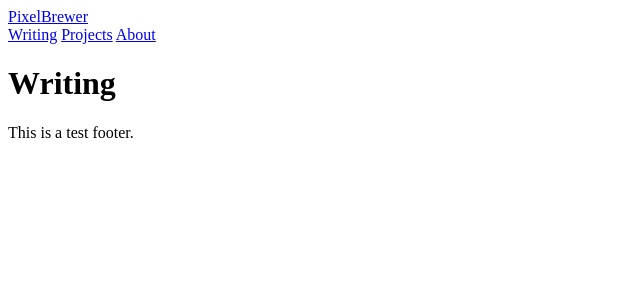
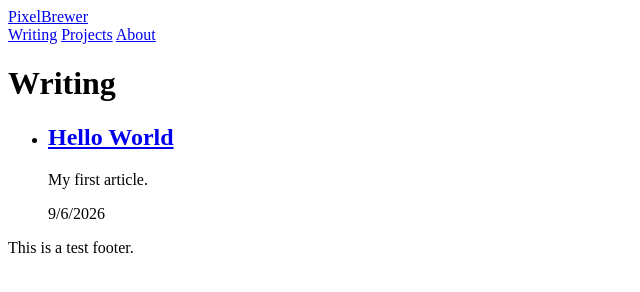
Before and after one commit to PixelBrewer/pixel-brewer-studios, an Astro site in the folder web/: page /writing in a window 1280 px wide. Shown: the whole page, without its empty margins (0-640 px from the left). Built offline with nearby package versions, Linux system fonts and the light colour scheme; Astro itself is replaced by a stand-in of ours.

Commit message:
Adding structure to writing and adding link to slug.

```diff
--- a/web/src/content.config.ts
+++ b/web/src/content.config.ts
@@ -1,8 +1,6 @@
 import { defineCollection } from "astro:content";
 import { glob } from "astro/loaders";
 import { z } from "astro/zod";
-
-
 
 const writing = defineCollection({
   loader: glob({
--- a/web/src/content/writing/hello-world.md
+++ b/web/src/content/writing/hello-world.md
@@ -1,9 +1,7 @@
 ---
-title: "Hello world"
+title: "Hello World"
 description: "My first article."
 published: 2026-09-06
 ---
 
-# Testing
-
 This is a test article.
--- a/web/src/pages/writing/index.astro
+++ b/web/src/pages/writing/index.astro
@@ -1,7 +1,24 @@
 ---
-import BaseLayout from "../../layouts/base-layout.astro"
+import { getCollection } from "astro:content";
+import BaseLayout from "../../layouts/base-layout.astro";
+
+const posts = (await getCollection("writing")).sort((a,b) => b.data.published.getTime() - a.data.published.getTime());
 ---
 
 <BaseLayout title="Writing | PixelBrewer">
   <h1>Writing</h1>
+
+  <ul>
+    {
+      posts.map((post) => (
+        <li>
+      <h2><a href={`/writing/${post.id}`}>{post.data.title}</a></h2>
+          <p>{post.data.description}</p>
+          <time datetime={post.data.published.toISOString()}>
+            {post.data.published.toLocaleDateString()}
+          </time>
+        </li>
+      ))
+    }
+  </ul>
 </BaseLayout>
```
Also changed, not shown: web/src/pages/writing/[slug].astro (added, +29 -0 lines).
